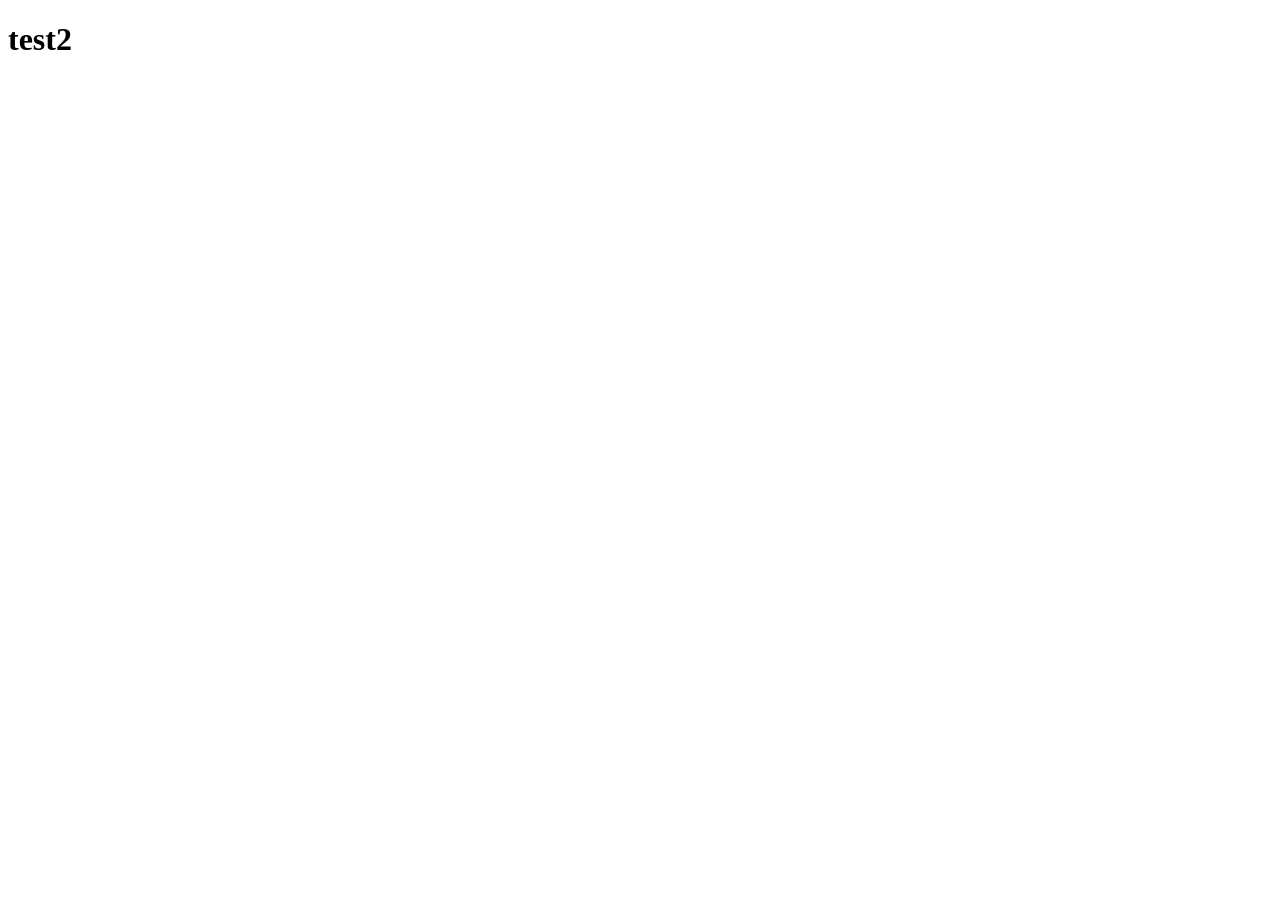
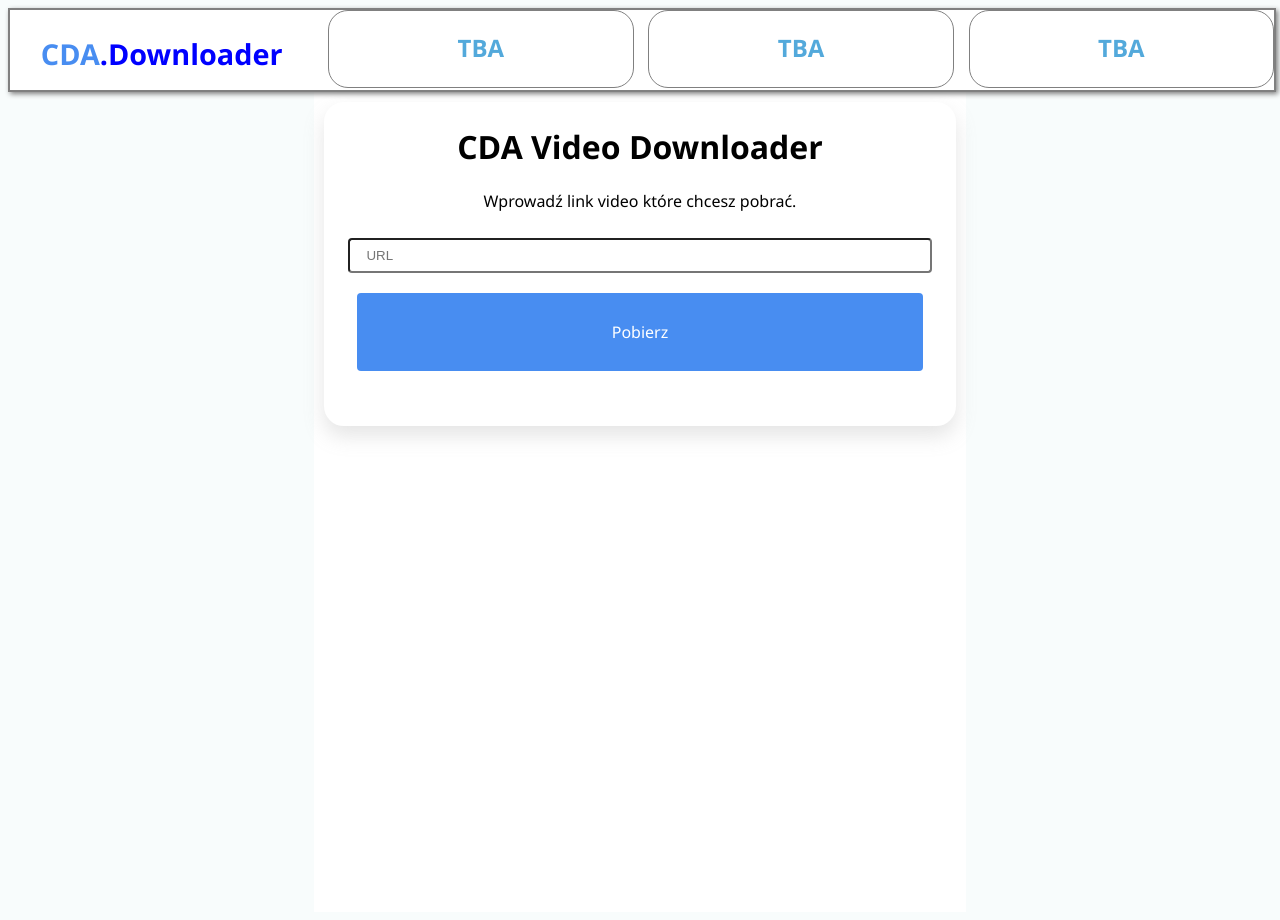
Before and after one commit to Szymon1905/CDA-downloader-flask, a Flask app: page / in a window 1280 px wide. Before the commit the page is almost empty. Before the commit the page ends 50 px from the top, so only its background shows below. Run offline with Flask 3, Linux system fonts and the light colour scheme.

Commit message:
Dodano UI html + CSS

```diff
--- a/static/css/index.css
+++ b/static/css/index.css
@@ -1,12 +1,121 @@
-* {
-    box-sizing: border-box;
+body {
+    background-color: #f8fcfc;
 }
 
-html,
-body {
-    height: 100%
+#logo{
+    height: 10%;
+    width: 10%;
 }
 
-body {
+#Nazwa {
+    color: #488df1;
+    font-family: 'Segoe UI', Tahoma, Geneva, Verdana, sans-serif;
+    border: 0px;
+    font-size: larger;
+    text-align: center;
+    font-weight: bold;
+}
+
+#title-name {
+    background-color: white;
 
 }
+
+nav.top-container {
+    position: relative;
+    width:100%;
+    overflow:hidden;
+    background-color: white;
+    border: 2px solid;
+    border-color: gray;
+    background-color: white;
+    height: 80px;
+    display: flex;
+    justify-content: space-between;
+    box-shadow: 2px 2px 5px gray;
+
+}
+
+nav.top-container div {
+    width:24%;
+    border: 1px solid;
+    border-color:  gray;
+    border-radius: 20px;
+    display: inline-block;
+    background-color: white;
+    height: 95%;
+    text-align: center;
+
+
+    color: rgb(83, 169, 219);
+    font-family: 'Segoe UI', Tahoma, Geneva, Verdana, sans-serif;
+
+}
+
+
+
+
+.main-container {
+    background-color:white;
+    width: 50%;
+    margin: auto;
+    padding: 10px;
+    height: 100vh;
+
+}
+
+.download-container {
+    border: 2px solid;
+    border-radius: 20px;
+    border-color: white;
+    box-shadow: 0 10px 20px 0 rgba(153,153,153,.25);
+    background-color: white;
+    height: 40%;
+    font-family: 'Segoe UI', Tahoma, Geneva, Verdana, sans-serif;
+    overflow: hidden;
+
+}
+#link_input_field {
+    margin: auto;
+    width: 90%;
+    padding: 8px 16px;
+    border-radius: 4px;
+    transition: none;
+}
+
+.url-div{
+    background-color: white;
+    text-align: center;
+    padding: 10px;
+
+}
+
+.button-div {
+
+    text-align: center;
+    background-color: white;
+    height: 27%;
+    padding-bottom: 5px;
+    padding-top: 5px;
+
+
+}
+.button-div button {
+    background-color: #488df1;
+    margin-top: 5px;
+    margin-bottom: 5px;
+    width: 90%;
+    height: 90%;
+    border: 1px solid transparent;
+    border-radius: 4px;
+
+    color: white;
+    font-size: inherit;
+    font-family: inherit;
+
+
+}
+
+#main-panel{
+    background-color: white;
+}
--- a/templates/index.html
+++ b/templates/index.html
@@ -1,14 +1,56 @@
 <!DOCTYPE html>
-<html>
+<html lang="pl">
 
 <head>
-    <title>CDA-pobierz</title>
+    <title>CDA-downloader</title>
     <meta name="viewport" content="width=device-width, initial-scale=1.0">
     <link rel="stylesheet" href="../../static/css/index.css" />
+    <link rel="icon" type="image/x-icon" href="../../static/images/favicon.ico">
 </head>
 
 <body>
-<h1>test2</h1>
+    <nav class="top-container">
+        <div id="Nazwa">
+            <h1>CDA<span style="color:blue">.Downloader</span></h1>
+        </div>
+        <div>
+            <h1>TBA</h1>
+        </div>
+        <div>
+            <h1>TBA</h1>
+        </div>
+        <div>
+            <h1>TBA</h1>
+        </div>
+    </nav>
+
+    <div class="main-container">
+        <div class="download-container">
+            <h1 style="text-align: center;">CDA Video Downloader</h1>
+            <p style="text-align: center;">Wprowadź link video które chcesz pobrać.<p></p>
+
+            <div class="url-div">
+                <input type="text" id="link_input_field" name="link_input_field" placeholder="URL">
+            </div>
+
+            <div class="button-div">
+                <button id="download-button">Pobierz</button>
+            </div>
+
+        </div>
+    </div>
+
+
+
+
+
+
+
+
+
+
+
+
 
 </body>
 
```
Also changed, not shown: static/images/favicon.ico (added), static/images/logo.png (added).
